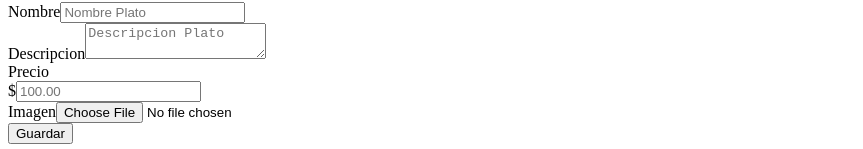
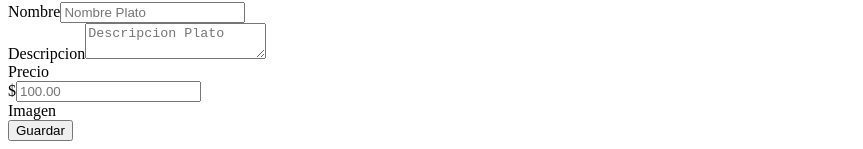
Before and after one commit to IvanCastroRuiz/Prueba-Devitech, a React (Vite) app in the folder frontend/platosTipicos/: page /create-plato in a window 1280 px wide. Shown: the part 957-1106 px from the top of the page, without its empty margins (0-863 px from the left). Built offline with nearby package versions, Linux system fonts and the light colour scheme; the HTML template or start-up script is replaced by a standard one.

Commit message:
Bloque temp de la imagen

```diff
--- a/frontend/platosTipicos/src/pages/CreatePlato.jsx
+++ b/frontend/platosTipicos/src/pages/CreatePlato.jsx
@@ -110,12 +110,12 @@ const CreatePlato = () => {
                       </div>
                       <div className="form-group mt-4">
                           <label htmlFor="image" className='font-medium text-xl block '>Imagen</label>
-                          <input
+                          {/* <input
                             type="file"
                             name="image"
                             className='text-gray-400'
                             onChange={ e => setImage(e.target.files[0]) }
-                           />
+                           /> */}
                       </div>
                       <div className="form-group mt-4 flex justify-center">
                           <input type="submit" value="Guardar" className="bg-green-900 text-white mt-4 p-2 uppercase rounded hover:cursor-pointer hover:bg-green-700 transition-colors" />
--- a/frontend/platosTipicos/src/pages/EditPlato.jsx
+++ b/frontend/platosTipicos/src/pages/EditPlato.jsx
@@ -140,7 +140,7 @@ const EditPlato = () => {
                                                   </div>
                                                   <div className="form-group mt-4">
                                                       <label htmlFor="file0" className='font-medium text-xl block'>Imagen</label>
-                                                      <input
+                                                      {/* <input
                                                         type="file"
                                                         name="image"
                                                         className='text-gray-400'
@@ -148,7 +148,7 @@ const EditPlato = () => {
                                                         //   ...plato,
                                                         //   [e.target.name] : e.target.files[0]
                                                         // })}
-                                                      />
+                                                      /> */}
                                                   </div>
                                                   <div className="form-group mt-4 flex justify-center">
                                                       <input
```
